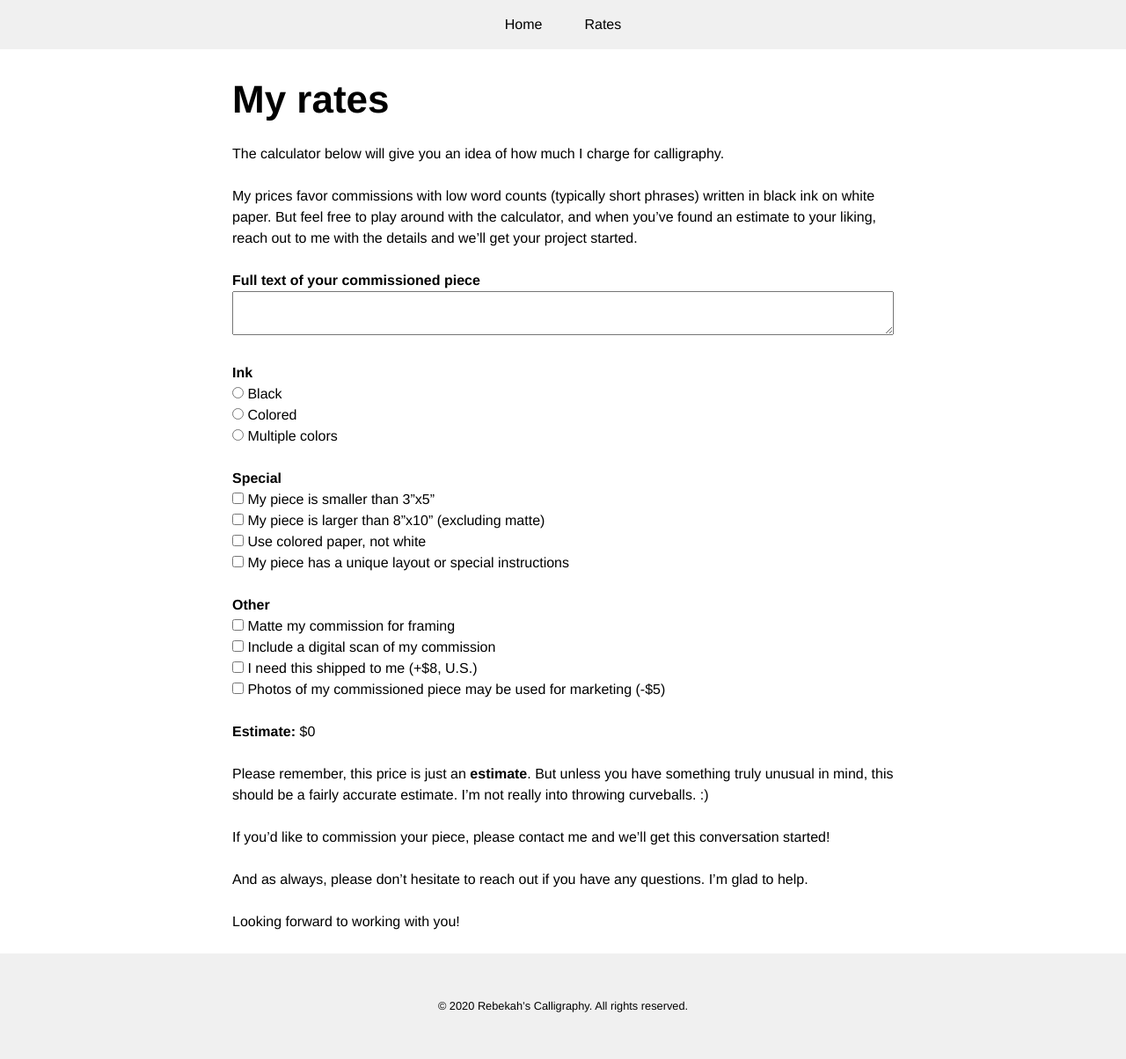
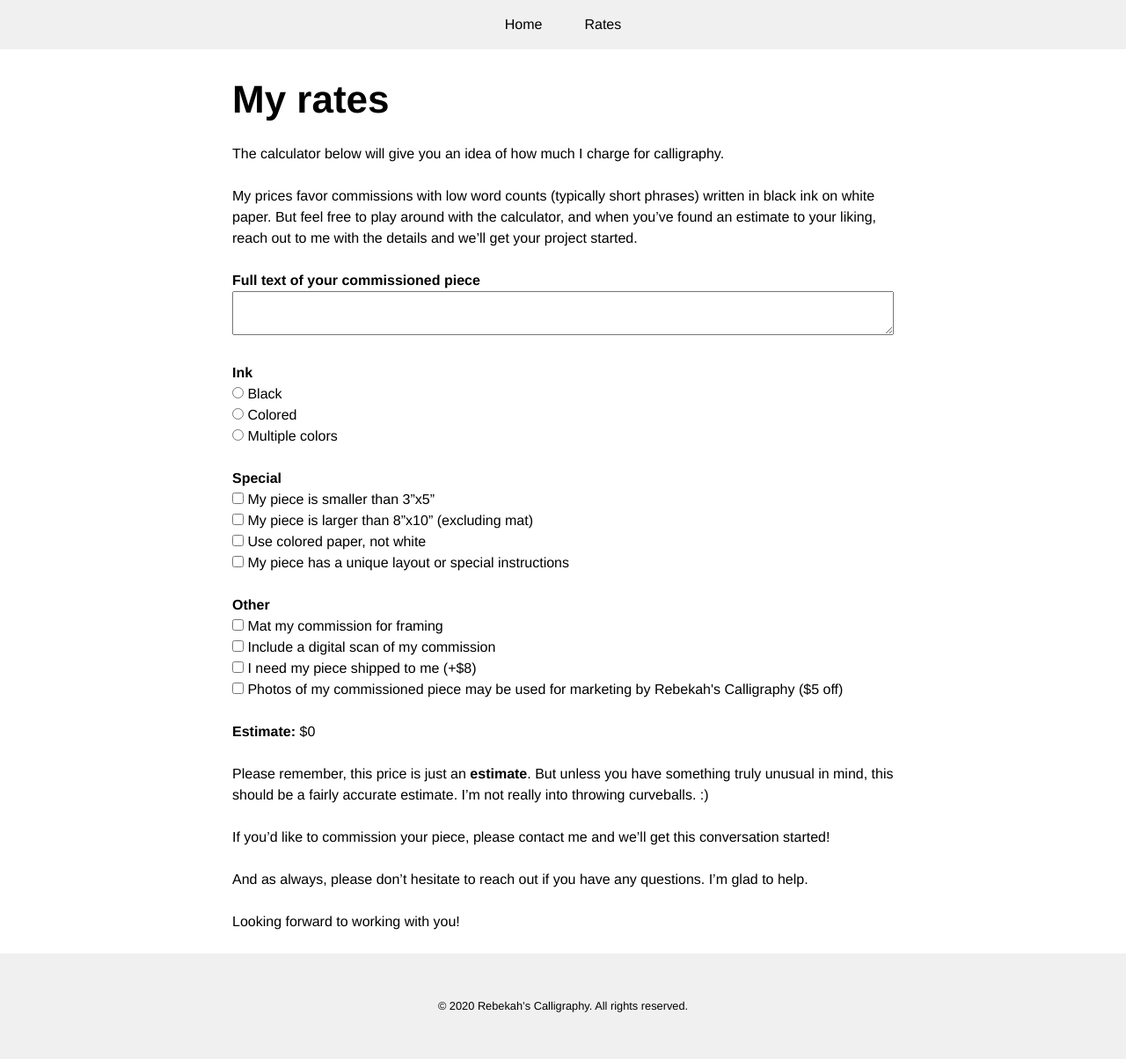
Before and after one commit to rebekahanglea/rebekahscalligraphy, a Jekyll site: the page built from rates.md, in a window 1280 px wide. Shown: the whole page at 88% size. Built offline with Jekyll 4.4.1, drawn with Linux system fonts in a browser that asks for light colours.

Commit message:
Update rates-form.html

```diff
--- a/_includes/rates-form.html
+++ b/_includes/rates-form.html
@@ -18,16 +18,16 @@
     <div class="form-field">
         <label><strong>Special</strong></label>
         <label><input type="checkbox" name="" value="5"> My piece is smaller than 3”x5”</label>
-        <label><input type="checkbox" name="" value="15"> My piece is larger than 8”x10” (excluding matte)</label>
+        <label><input type="checkbox" name="" value="15"> My piece is larger than 8”x10” (excluding mat)</label>
         <label><input type="checkbox" name="" value="5"> Use colored paper, not white</label>
         <label><input type="checkbox" name="" value="40"> My piece has a unique layout or special instructions</label>
     </div>
     <div class="form-field">
         <label><strong>Other</strong></label>
-        <label><input type="checkbox" name="" value="10"> Matte my commission for framing</label>
+        <label><input type="checkbox" name="" value="10"> Mat my commission for framing</label>
         <label><input type="checkbox" name="" value="15"> Include a digital scan of my commission</label>
-        <label><input type="checkbox" name="" value="8"> I need this shipped to me (+$8, U.S.) </label>
-        <label><input type="checkbox" name="" value="-5"> Photos of my commissioned piece may be used for marketing (-$5)</label>
+        <label><input type="checkbox" name="" value="8"> I need my piece shipped to me (+$8) </label>
+        <label><input type="checkbox" name="" value="-5"> Photos of my commissioned piece may be used for marketing by Rebekah's Calligraphy ($5 off)</label>
     </div>
 </div>
 
```
